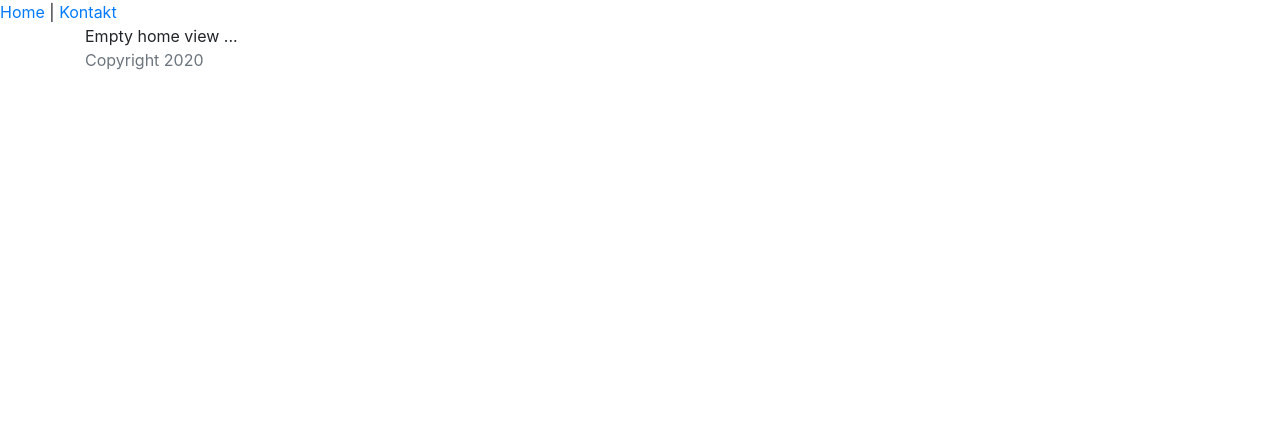
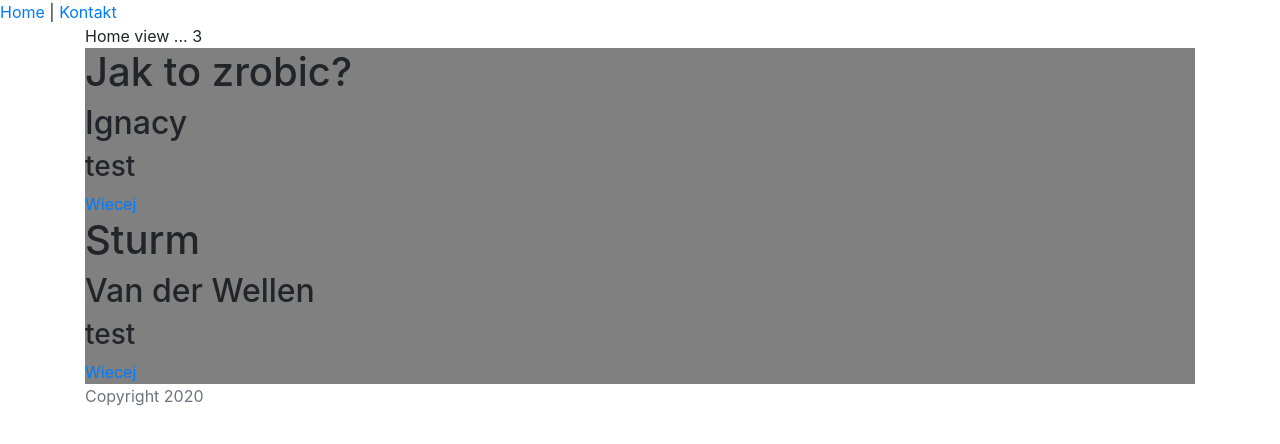
Before and after one commit to LukaszCaputa/lukaszek-czyta-frontend, a Vue app: page /#/ in a window 1280 px wide. Before the commit this address led to /#/. Shown: the top 444 px of the page. Built offline with nearby package versions, Linux system fonts and the light colour scheme.

Commit message:
added static data loading from a js file, updated vuex

```diff
--- /dev/null
+++ b/src/components/BookItem.vue
@@ -0,0 +1,29 @@
+<template>
+  <div class="bookItem">
+    <h1>{{ title }}</h1>
+    <h2>{{ author }}</h2>
+    <h3>test</h3>
+
+        <router-link :to="`/book/${bookId}`">
+          Wiecej
+        </router-link>
+
+  </div>
+</template>
+
+<script>
+export default {
+  props: {
+    title: String,
+    author: String,
+    bookId: String
+  }
+}
+</script>
+
+<style scoped>
+    .bookItem {
+        offset: 25px;
+        background-color: grey;
+    }
+</style>
--- a/src/router.js
+++ b/src/router.js
@@ -2,6 +2,7 @@ import Vue from 'vue'
 import Router from 'vue-router'
 import Home from './views/Home.vue'
 import Contact from './views/Contact.vue'
+import Book from './views/Book.vue'
 
 Vue.use(Router)
 
@@ -18,6 +19,11 @@ export default new Router({
       path: '/contact',
       name: 'contact',
       component: Contact
+    },
+    {
+      path: '/book/:bookId',
+      name: 'book',
+      component: Book
     }
   ]
 })
--- /dev/null
+++ b/src/static/books.js
@@ -0,0 +1,20 @@
+export default [
+  {
+    id: 12345,
+    title: 'Book1',
+    author: 'auth1',
+    notes: 'some notes 1'
+  },
+  {
+    id: 4321,
+    title: 'Book2',
+    author: 'auth2',
+    notes: 'some notes 2'
+  },
+  {
+    id: 8812,
+    title: 'Book3',
+    author: 'auth3',
+    notes: 'some notes 3'
+  }
+]
--- /dev/null
+++ b/src/store/actions.js
@@ -0,0 +1,2 @@
+export default {
+}
--- /dev/null
+++ b/src/store/getters.js
@@ -0,0 +1,8 @@
+export default {
+  booksCount: (state) => {
+    return state.books.length
+  },
+  getAllBooks: (state) => {
+    return state.books
+  }
+}
--- a/src/store/index.js
+++ b/src/store/index.js
@@ -1,15 +1,16 @@
 import Vue from 'vue'
 import Vuex from 'vuex'
+
+import state from './state'
+import mutations from './mutations'
+import actions from './actions'
+import getters from './getters'
 
 Vue.use(Vuex)
 
 export default new Vuex.Store({
-  state: {
-  },
-  mutations: {
-  },
-  actions: {
-  },
-  modules: {
-  }
+  state,
+  mutations,
+  actions,
+  getters
 })
--- /dev/null
+++ b/src/store/mutations.js
@@ -0,0 +1 @@
+export default {}
--- /dev/null
+++ b/src/store/state.js
@@ -0,0 +1,5 @@
+import books from '../static/books'
+
+export default {
+  books
+}
--- /dev/null
+++ b/src/views/Book.vue
@@ -0,0 +1,28 @@
+<template>
+  <div>
+    <h1>{{ $route.params.bookId }}</h1>
+    <h2>{{ book.author }}</h2>
+    <h3>detail view</h3>
+
+  </div>
+</template>
+
+<script>
+import { mapState } from 'vuex'
+export default {
+  data () {
+    return {
+      booksDb: {}
+    }
+  },
+  computed: {
+    ...mapState([
+      'books'
+    ])
+  },
+  mounted () {
+    // const animal = this[this.$route.params.id]
+    this.book = { author: 'jurek' }
+  }
+}
+</script>
--- a/src/views/Home.vue
+++ b/src/views/Home.vue
@@ -1,13 +1,28 @@
 <template>
   <div class="home-view-container">
-    Empty home view ...
+    Home view ... {{ booksCount }}
+
+    <BookItem title="Jak to zrobic?" author="Ignacy" bookId="123"/>
+
+    <BookItem title="Sturm" author="Van der Wellen" bookId="123"/>
+
   </div>
 </template>
 
 <script>
-// import HelloWorld from '@/components/HelloWorld.vue'
+import BookItem from '@/components/BookItem.vue'
+import { mapGetters } from 'vuex'
 
 export default {
-  name: 'Home'
+  name: 'home',
+  components: {
+    BookItem
+  },
+  computed: {
+    ...mapGetters([
+      'booksCount',
+      'getAllBooks'
+    ])
+  }
 }
 </script>
```
